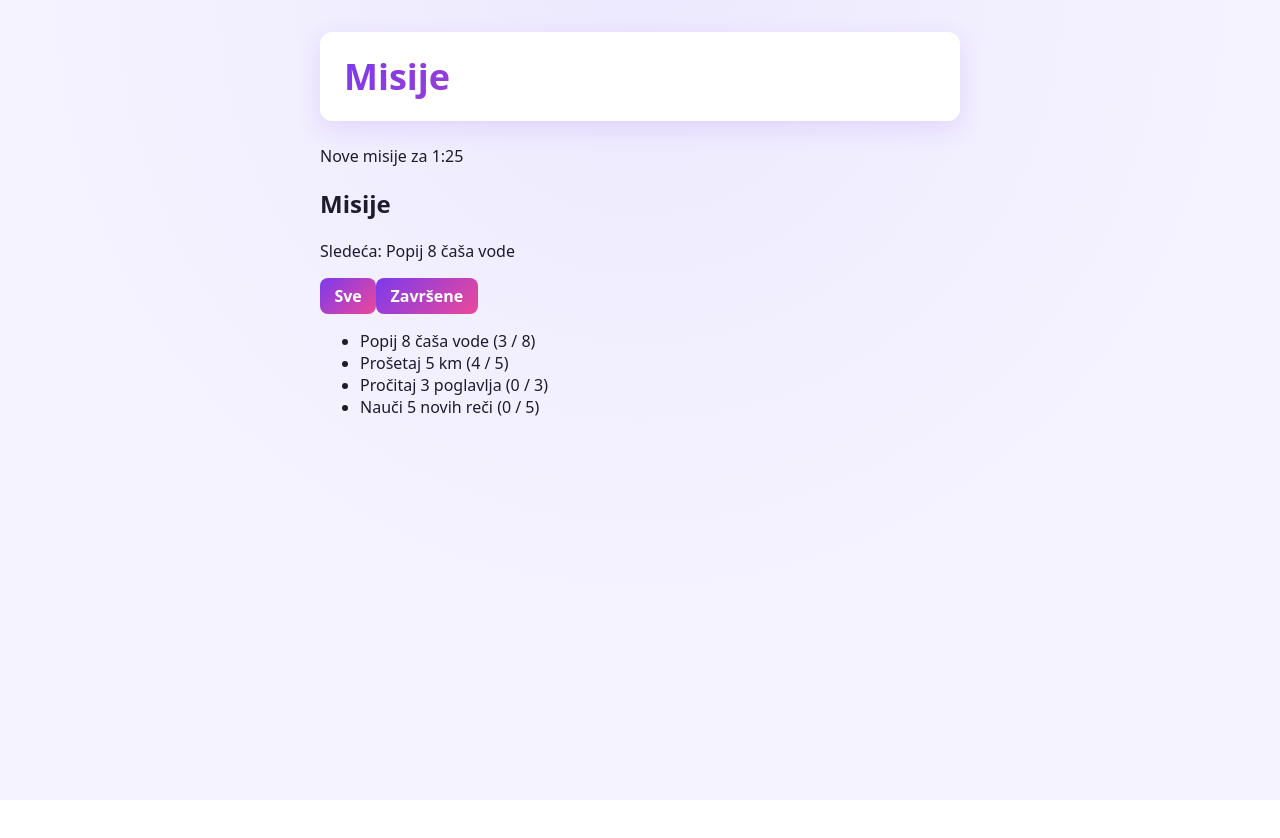
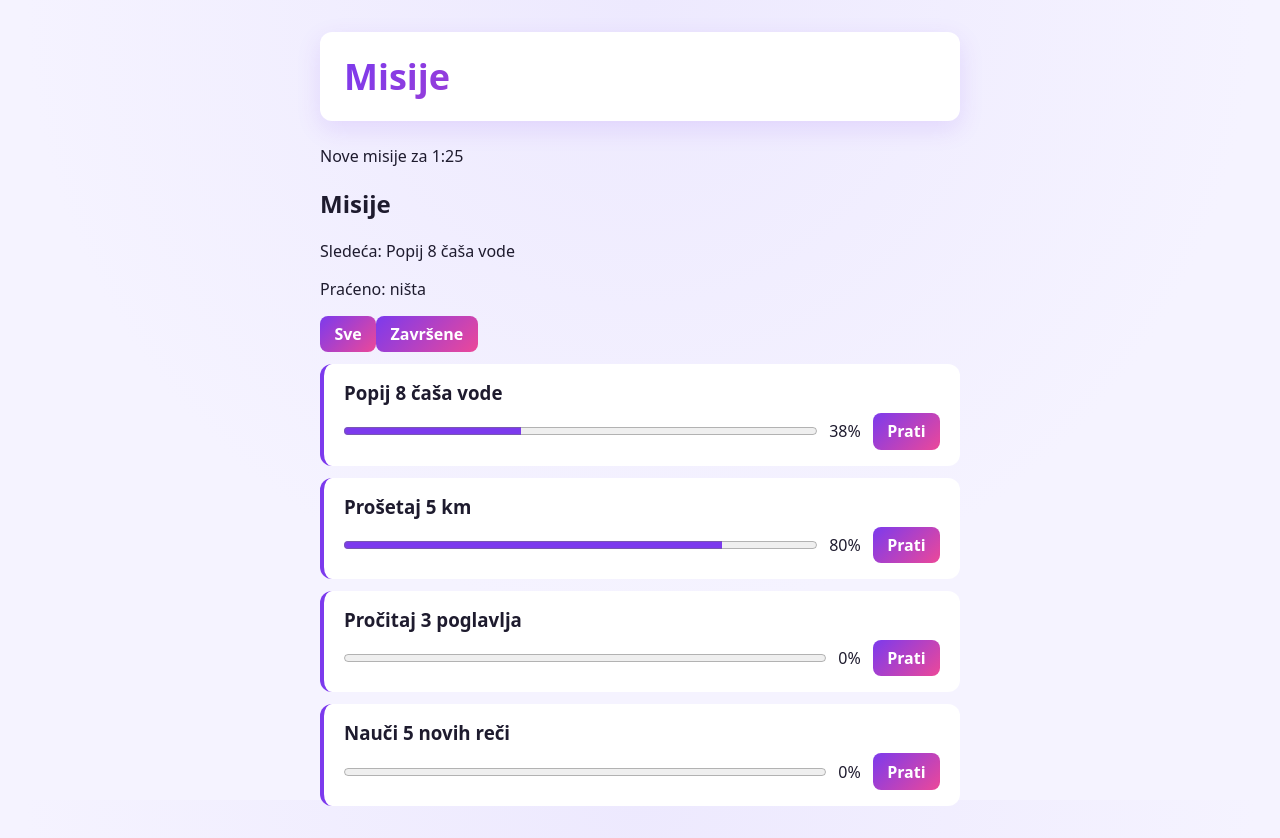
Before and after one commit to Luburic/ftn-psw-angular-demo, an Angular app: page / in a window 1280 px wide. Before the commit the page ends 800 px from the top, so only its background shows below. Built offline with nearby package versions, Linux system fonts and the light colour scheme.

Commit message:
s05-ulazi-i-izlazi

```diff
--- a/src/app/quest-card/quest-card.html
+++ b/src/app/quest-card/quest-card.html
@@ -1,11 +1,9 @@
 <article>
-  <h3>{{ title }}</h3>
-
-  <progress [value]="progress()" [max]="goal"></progress>
+  <h3>{{ quest().title }}</h3>
+  <progress [value]="quest().progress" [max]="quest().goal"></progress>
   {{ percent() }}%
-
-  <!-- Uslov sada živi na jednom mestu, u klasi. -->
-  <p>{{ done() ? 'Završeno!' : 'U toku' }}</p>
-  <button type="button" [disabled]="done()" (click)="step()">+1</button>
-  <button type="button" (click)="reset()">Ispočetka</button>
+  <!-- [class.outline] dodaje klasu dok je uslov tačan. -->
+  <button type="button" [class.outline]="watched()" (click)="watchedChange.emit(!watched())">
+    {{ watched() ? 'Otprati' : 'Prati' }}
+  </button>
 </article>
--- a/src/app/quest-card/quest-card.ts
+++ b/src/app/quest-card/quest-card.ts
@@ -1,25 +1,20 @@
-import { Component, computed, signal } from '@angular/core';
+import { Component, computed, input, output } from '@angular/core';
+import { Quest } from '../quest';
 
 @Component({
   selector: 'app-quest-card',
   templateUrl: './quest-card.html',
 })
 export class QuestCard {
-  protected readonly title = 'Popij 8 čaša vode';
-  protected readonly goal = 8;
-  protected readonly progress = signal(0);
+  // Ulaz popunjava roditelj, a dete ga samo čita. Izlaz javlja roditelju šta se desilo.
+  readonly quest = input.required<Quest>();
+  // Ulaz sa podrazumevanom vrednošću: roditelj ne mora da ga prosledi.
+  readonly watched = input(false);
+  // Kartica javlja samo šta korisnik želi. Koja je to misija, roditelj već zna.
+  readonly watchedChange = output<boolean>();
 
-  // Izvedeni signal: računa se iz signala koje pročita (ovde progress)
-  // i ponovo se računa tek kada se neki od njih promeni.
-  protected readonly done = computed(() => this.progress() >= this.goal);
-  protected readonly percent = computed(() => Math.round((this.progress() / this.goal) * 100));
-
-  protected step(): void {
-    this.progress.update((value) => value + 1);
-    // this.done.set(true); // Greška: izvedeni signal nema set ni update.
-  }
-
-  protected reset(): void {
-    this.progress.set(0);
-  }
+  // Ulaz je signal, pa iz njega može da se izvede vrednost.
+  protected readonly percent = computed(() =>
+    Math.round((this.quest().progress / this.quest().goal) * 100),
+  );
 }
--- a/src/app/quest-list/quest-list.html
+++ b/src/app/quest-list/quest-list.html
@@ -1,20 +1,24 @@
 <h2>Misije</h2>
 
-<!-- Alias: vrednost uslova dobija naziv quest. Unutar bloka sigurno nije undefined. -->
 @if (next(); as quest) {
   <p>Sledeća: {{ quest.title }}</p>
 } @else {
   <p>Sve misije su završene!</p>
 }
 
+<p>Praćeno: {{ watchedTitles() || 'ništa' }}</p>
+
 <button type="button" (click)="showDone.set(false)">Sve</button>
 <button type="button" (click)="showDone.set(true)">Završene</button>
 
-<ul>
-  <!-- track: po čemu Angular prepoznaje isti element pre i posle promene niza. -->
-  @for (quest of visible(); track quest.id) {
-    <li>{{ quest.title }} ({{ quest.progress }} / {{ quest.goal }})</li>
-  } @empty {
-    <li>Još nema završenih misija.</li>
-  }
-</ul>
+<!-- Podaci naniže kroz [quest] i [watched], događaji naviše kroz (watchedChange). -->
+<!-- $event je vrednost koju je dete poslalo kroz emit. Misiju roditelj već ima iz petlje. -->
+@for (quest of visible(); track quest.id) {
+  <app-quest-card
+    [quest]="quest"
+    [watched]="isWatched(quest.id)"
+    (watchedChange)="setWatched(quest, $event)"
+  />
+} @empty {
+  <p>Još nema završenih misija.</p>
+}
--- a/src/app/quest-list/quest-list.ts
+++ b/src/app/quest-list/quest-list.ts
@@ -1,8 +1,10 @@
 import { Component, computed, signal } from '@angular/core';
-import { QUESTS } from '../quest';
+import { Quest, QUESTS } from '../quest';
+import { QuestCard } from '../quest-card/quest-card';
 
 @Component({
   selector: 'app-quest-list',
+  imports: [QuestCard],
   templateUrl: './quest-list.html',
 })
 export class QuestList {
@@ -14,8 +16,32 @@ export class QuestList {
     return this.showDone() ? quests.filter((quest) => quest.progress >= quest.goal) : quests;
   });
 
-  // Prva nezavršena misija, ili undefined kada su sve završene.
   protected readonly next = computed(() =>
     this.quests().find((quest) => quest.progress < quest.goal),
   );
+
+  protected readonly watched = signal<Quest[]>([]);
+  protected readonly watchedTitles = computed(() =>
+    this.watched()
+      .map((quest) => quest.title)
+      .join(', '),
+  );
+
+  // Metoda čita signal, pa se šablon koji je poziva osvežava kada se spisak promeni.
+  protected isWatched(id: string): boolean {
+    return this.watched().some((q) => q.id === id);
+  }
+
+  protected setWatched(quest: Quest, flag: boolean): void {
+    // Signal primećuje samo nov niz, pa pravimo nov niz sa ... ili sa filter.
+    if (flag) {
+      this.watched.update((quests) => [...quests, quest]);
+    } else {
+      this.watched.update((quests) => quests.filter((q) => q.id !== quest.id));
+    }
+
+    // Probaj umesto prve grane: this.watched().push(quest);
+    // Niz se menja, ali signal ne zna za to, pa watchedTitles ostaje isti.
+    // Dugme se ipak menja u Otprati: klik osvežava šablon, a isWatched ponovo pretražuje niz.
+  }
 }
--- a/src/styles.css
+++ b/src/styles.css
@@ -69,3 +69,6 @@ button {
   &:hover:not(:disabled) { transform: translateY(-2px); filter: brightness(1.1); }
   &:disabled { opacity: 0.4; cursor: not-allowed; }
 }
+
+/* Sporedno dugme, npr. "Otprati" */
+button.outline { color: var(--accent); background: transparent; box-shadow: inset 0 0 0 2px var(--accent); }
```
